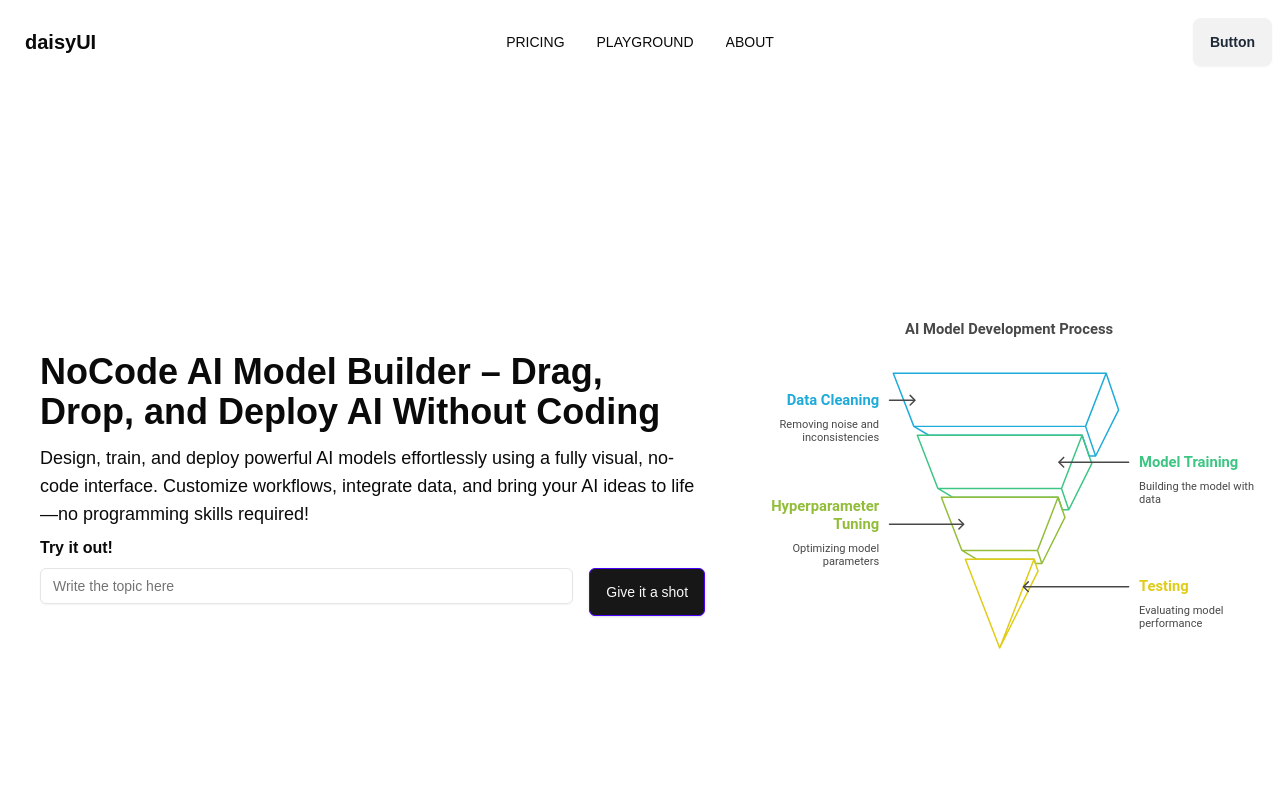
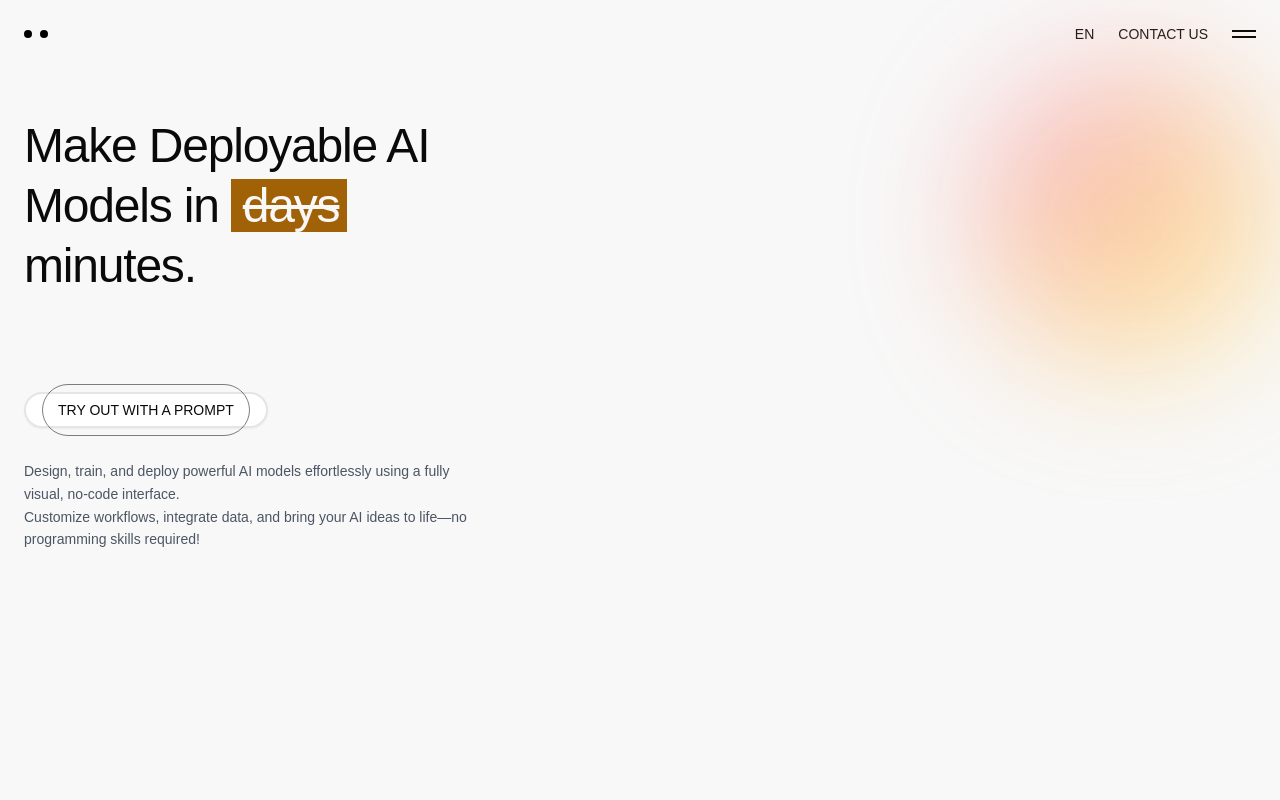
Before and after one commit to shaah1d/nocode, a Next.js app: page / in a window 1280 px wide. Shown: the top 800 px of the page. Built offline with nearby package versions, Linux system fonts and the light colour scheme.

Commit message:
style: landing page

```diff
--- a/src/app/layout.tsx
+++ b/src/app/layout.tsx
@@ -28,7 +28,7 @@ export default function RootLayout({
       <body
         className={`${geistSans.variable} ${geistMono.variable} antialiased`}
       >
-        <Navbar />
+        {/* <Navbar /> */}
         {children}
       </body>
     </html>
--- a/src/components/forms/Chatform.tsx
+++ b/src/components/forms/Chatform.tsx
@@ -1,20 +1,20 @@
-"use client";
-
-import React, { useState } from 'react';
+"use client"
+import React, { useState } from "react";
 import { zodResolver } from "@hookform/resolvers/zod";
 import { useForm } from "react-hook-form";
 import { z } from "zod";
 import { Button } from "@/components/ui/button";
+import { Send } from "lucide-react";
+import { TypingAnimation } from "../magicui/typing-animation";
 import {
   Form,
   FormControl,
   FormField,
   FormItem,
-  FormLabel,
   FormMessage,
 } from "@/components/ui/form";
 import { Input } from "@/components/ui/input";
-import { useRouter } from "next/navigation";
+
 
 const formSchema = z.object({
   question: z.string().min(2, {
@@ -22,12 +22,13 @@ const formSchema = z.object({
   }),
 });
 
-export default function LandingPage() {
-  const router = useRouter();
+const LandingPage = () => {
+
   const [answer, setAnswer] = useState("");
   const [qasked, setQasked] = useState(false);
   const [isLoading, setIsLoading] = useState(false);
   const [isLoad, setIsLoad] = useState(false);
+  const [showForm, setShowForm] = useState(false);
 
   const form = useForm<z.infer<typeof formSchema>>({
     resolver: zodResolver(formSchema),
@@ -46,14 +47,13 @@ export default function LandingPage() {
         },
         body: JSON.stringify(data),
       });
-
       if (!response.ok) {
         throw new Error(`HTTP error! Status: ${response.status}`);
       }
-
       const result = await response.json();
       setAnswer(result.answer);
       setQasked(true);
+      setShowForm(false);
     } catch (error) {
       console.error("Error submitting form:", error);
       alert("An error occurred while submitting the form.");
@@ -63,28 +63,73 @@ export default function LandingPage() {
   };
 
   return (
-    <div className="grid sm:grid-cols-12 h-screen">
-      <div className="sm:col-span-7 flex justify-center items-center h-full">
-        <div className="p-10">
-          <h1 className="text-4xl font-bold">NoCode AI Model Builder – Drag, Drop, and Deploy AI Without Coding</h1>
-          <p className="text-lg mt-3">
-          Design, train, and deploy powerful AI models effortlessly using a fully visual, no-code interface. Customize workflows, integrate data, and bring your AI ideas to life—no programming skills required!
-          </p>
-          <p className="text-md mt-2 mb-2 font-bold">Try it out!</p>
+    <div className="min-h-screen bg-[#f8f8f8]">
+      <header className="flex items-center justify-between p-6">
+        <div className="flex space-x-2">
+          <div className="h-2 w-2 rounded-full bg-black"></div>
+          <div className="h-2 w-2 rounded-full bg-black"></div>
+        </div>
+        <div className="flex items-center space-x-6">
+          <button className="text-sm">EN</button>
+          <button
 
+            className="text-sm hover:underline"
+          >
+            CONTACT US
+          </button>
+          <button className="flex flex-col space-y-1">
+            <span className="h-0.5 w-6 bg-black"></span>
+            <span className="h-0.5 w-6 bg-black"></span>
+          </button>
+        </div>
+      </header>
+      <main className="relative px-6 pt-12">
+        <div
+          className="absolute right-0 top-0 h-[300px] w-[300px] animate-pulse rounded-full bg-gradient-to-br from-pink-400 via-orange-300 to-yellow-200 opacity-70 blur-3xl"
+          aria-hidden="true"
+        />
+        <div className="relative flex flex-col md:flex-row justify-between items-center">
+          {/* Left Section */}
+
+          <div className="w-full md:w-1/2 max-w-md">
+            <h1 className="max-w-3xl text-5xl font-light leading-tight tracking-tight mb-4">
+              Make Deployable AI
+              <br />
+              Models in <span className="bg-yellow-700 text-[#f8f8f8] pr-2 pl-3 line-through">days</span>
+              <br />
+              minutes.
+            </h1>
+            <div className="mt-24">
+            {!showForm ? (
+              <Button
+                variant="outline"
+                className="rounded-full border-2 px-8"
+                onClick={() => setShowForm(true)}
+              >
+                <span className="relative">
+                  TRY OUT WITH A PROMPT
+                  <div className="absolute -left-4 -right-4 -top-4 -bottom-4 animate-spin-slow rounded-full border border-black opacity-50"></div>
+                </span>
+              </Button>
+            ) : (
+              <div className="w-full max-w-md">
+                {!qasked ? (
                   <Form {...form}>
-            <form onSubmit={form.handleSubmit(onSubmit)} className="flex">
+                    <form
+                      onSubmit={form.handleSubmit(onSubmit)}
+                      className="flex gap-2"
+                    >
                       <FormField
                         control={form.control}
                         name="question"
                         render={({ field }) => (
-                  <FormItem className="w-[80%]">
+                          <FormItem className="flex-grow">
                             <FormControl>
                               <Input
                                 placeholder="Write the topic here"
                                 {...field}
                                 disabled={isLoading || isLoad}
-                        className="input input-bordered min-w-sm"
+                                className="border-none focus:ring-0 focus-visible:ring-0 focus-visible:ring-offset-0"
                               />
                             </FormControl>
                             <FormMessage />
@@ -93,45 +138,48 @@ export default function LandingPage() {
                       />
                       <Button
                         type="submit"
-                className="btn btn-primary ml-4"
                         disabled={isLoading || isLoad}
+                        className="bg-grey- rounded-full bg-yellow-700 hover:bg-yellow-800 h-8 w-8 p-0 flex items-center justify-center"
                       >
-                {isLoading || isLoad ? 'Loading...' : 'Give it a shot'}
+                        {isLoading || isLoad ? (
+                          <span className="h-4 w-4">...</span>
+                        ) : (
+                          <Send className="h-4 w-4" />
+                        )}
                       </Button>
                     </form>
                   </Form>
+                ) : null}
+              </div>
+            )}
+            </div>
+            <p className="mt-8 text-sm leading-relaxed text-gray-600">
+              Design, train, and deploy powerful AI models effortlessly using a
+              fully visual, no-code interface.
+              <br />
+              Customize workflows, integrate data, and bring your AI ideas to
+              life—no programming skills required!
+            </p>
+          </div>
+
+          {/* Right Section (Answer Block) */}
+          {qasked && (
+            <div className="w-full md:w-1/2 p-6 rounded-lg mt-8 md:mt-0">
+              <TypingAnimation>{answer}</TypingAnimation>
+              {/* <pre className="whitespace-pre-wrap text-lg"></pre> */}
+              <div className="flex gap-4 mt-4">
+
+                <Button className="bg-yellow-700 hover:bg-yellow-800"><a href="/playground">Try our playground &rarr;</a></Button>
 
 
               </div>
             </div>
-      <div className="sm:col-span-5 h-full overflow-hidden">
-        {!qasked ? (
-          <img src="/landing.svg" alt="Quiz design" className=" w-full h-full" />
-        ) : (
-          <div className="h-full flex flex-col p-6 bg-gray-50">
-            <pre className="whitespace-pre-wrap flex-grow overflow-y-auto text-md">{answer}</pre>
-            <div className="flex gap-4 mt-4">
-              <Button
-                onClick={() => {
-                  router.push('/playground');
-                }}
-              >
-                Try our playground &rarr;
-              </Button>
-              <Button
-                variant="outline"
-                onClick={() => {
-                  setQasked(false);
-                  setAnswer("");
-                  form.reset();
-                }}
-              >
-                Try another topic
-              </Button>
-            </div>
-          </div>
           )}
         </div>
+
+      </main>
     </div>
   );
-}
+};
+
+export default LandingPage;
--- /dev/null
+++ b/src/components/magicui/typing-animation.tsx
@@ -0,0 +1,90 @@
+"use client";
+
+import { cn } from "@/lib/utils";
+import { motion, MotionProps } from "motion/react";
+import { useEffect, useRef, useState } from "react";
+
+interface TypingAnimationProps extends MotionProps {
+  children: string;
+  className?: string;
+  duration?: number;
+  delay?: number;
+  as?: React.ElementType;
+  startOnView?: boolean;
+}
+
+export function TypingAnimation({
+  children,
+  className,
+  duration = 20,
+  delay = 0,
+  as: Component = "div",
+  startOnView = false,
+  ...props
+}: TypingAnimationProps) {
+  const MotionComponent = motion.create(Component, {
+    forwardMotionProps: true,
+  });
+
+  const [displayedText, setDisplayedText] = useState<string>("");
+  const [started, setStarted] = useState(false);
+  const elementRef = useRef<HTMLElement | null>(null);
+
+  useEffect(() => {
+    if (!startOnView) {
+      const startTimeout = setTimeout(() => {
+        setStarted(true);
+      }, delay);
+      return () => clearTimeout(startTimeout);
+    }
+
+    const observer = new IntersectionObserver(
+      ([entry]) => {
+        if (entry.isIntersecting) {
+          setTimeout(() => {
+            setStarted(true);
+          }, delay);
+          observer.disconnect();
+        }
+      },
+      { threshold: 0.1 },
+    );
+
+    if (elementRef.current) {
+      observer.observe(elementRef.current);
+    }
+
+    return () => observer.disconnect();
+  }, [delay, startOnView]);
+
+  useEffect(() => {
+    if (!started) return;
+
+    let i = 0;
+    const typingEffect = setInterval(() => {
+      if (i < children.length) {
+        setDisplayedText(children.substring(0, i + 1));
+        i++;
+      } else {
+        clearInterval(typingEffect);
+      }
+    }, duration);
+
+    return () => {
+      clearInterval(typingEffect);
+    };
+  }, [children, duration, started]);
+
+  return (
+    <MotionComponent
+      ref={elementRef}
+      className={cn(
+        "text-lg tracking-[-0.02em]",
+        className,
+      )}
+      {...props}
+    >
+      {displayedText}
+    </MotionComponent>
+  );
+}
--- a/src/components/pages/Flow.tsx
+++ b/src/components/pages/Flow.tsx
@@ -3,7 +3,7 @@ import React from 'react'
 
 function Flow() {
   return (
-    <div className=' flex justify-center '>
+    <div className=' flex justify-center bg-[#f8f8f8]'>
         <img src="/skeleton.svg" alt="" />
     </div>
   )
```
Lines whose indentation alone changed are shown as unchanged.
